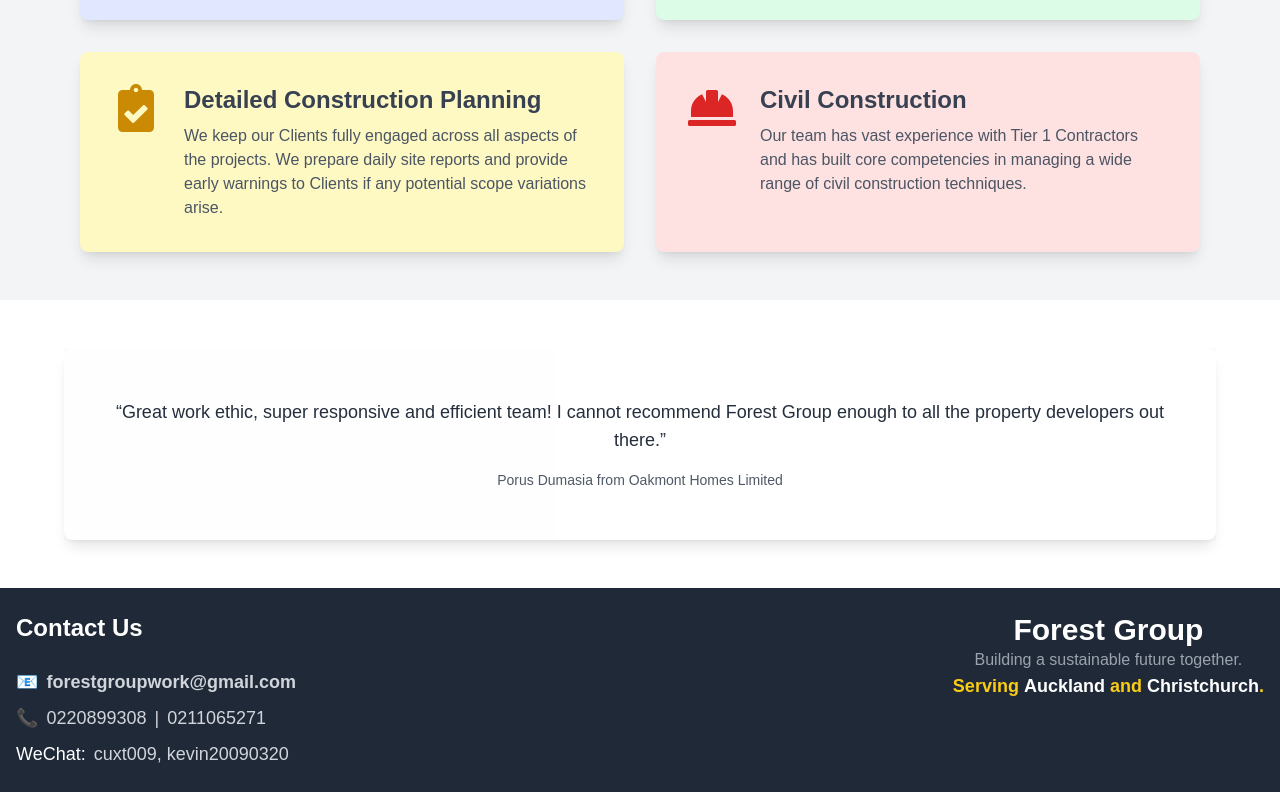
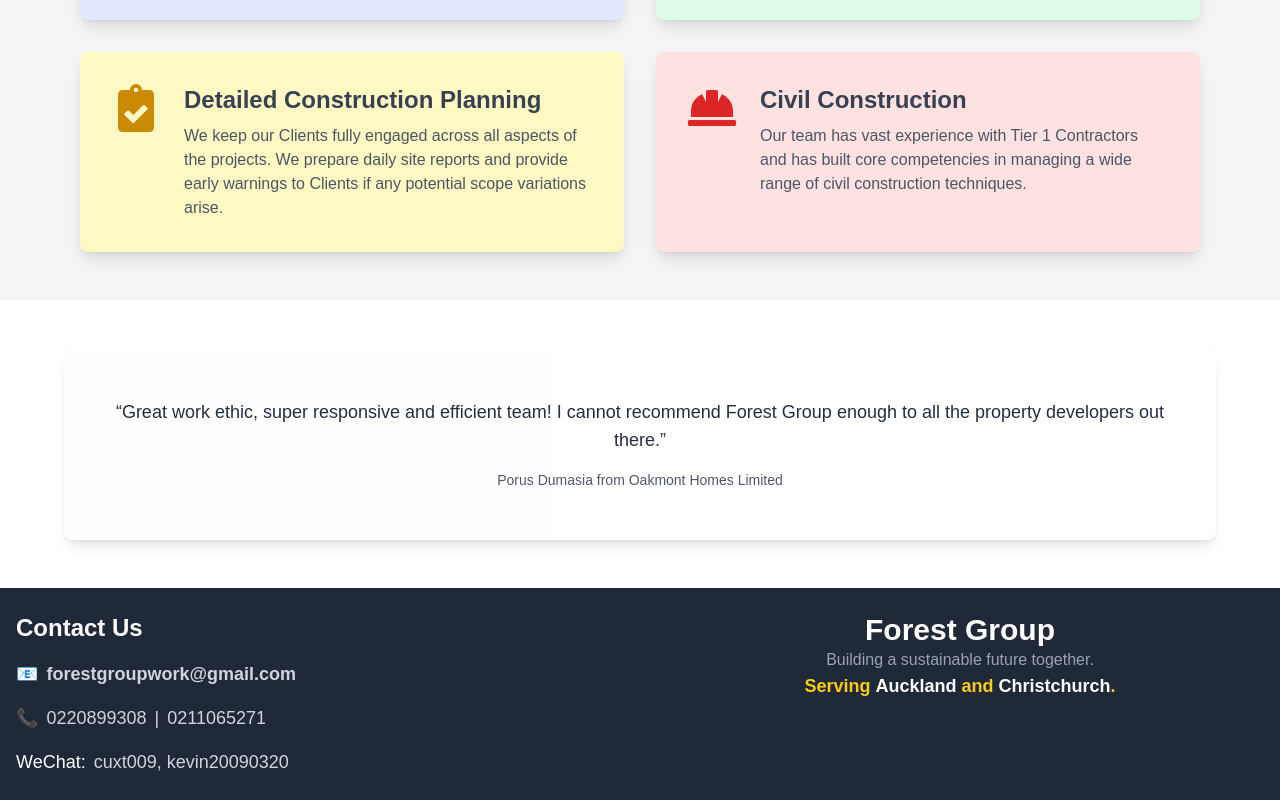
Before and after one commit to raulfanc/forestgroup_web, a React (Vite) app: page / in a window 1280 px wide. Shown: the part 920-1720 px from the top of the page. Built offline with nearby package versions, Linux system fonts and the light colour scheme; no server answers; a web font is replaced by a local one.

Commit message:
modify footer layout

```diff
--- a/src/layout/Footer.jsx
+++ b/src/layout/Footer.jsx
@@ -4,9 +4,11 @@ const Footer = () => {
   return (
     <footer className="bg-gray-800 text-white py-6">
       <div className="max-w-screen-xl mx-auto px-4">
-        <div className="flex justify-between items-start">
-          <div className="flex flex-col space-y-2">
-            <h3 className="text-2xl font-bold mb-4">Contact Us</h3>
+        {/* 使用 grid 布局，小屏幕上下排列，大屏幕左右排列 */}
+        <div className="grid grid-cols-1 md:grid-cols-2 gap-8">
+          {/* 左侧：联系方式 */}
+          <div className="flex flex-col space-y-4">
+            <h3 className="text-2xl font-bold">Contact Us</h3>
             <div className="flex items-center">
               <span className="mr-2 text-lg">📧</span>
               <a
@@ -30,6 +32,7 @@ const Footer = () => {
             </div>
           </div>
 
+          {/* 右侧：公司信息 */}
           <div className="flex flex-col items-center text-center">
             <h2 className="text-3xl font-bold">Forest Group</h2>
             <p className="text-md text-gray-400">
--- a/src/layout/Nav.jsx
+++ b/src/layout/Nav.jsx
@@ -15,7 +15,7 @@ const Nav = () => {
   return (
     <header className="fixed z-10 w-full">
       <nav className="grid grid-cols-5 items-center">
-        <div className="col-span-1 bg-white flex items-center justify-center p-2">
+        <div className="col-span-1  h-full bg-white flex items-center justify-center p-2">
           <NavLink to="/">
             <img src={logo} alt="Logo" width={120} height={40} />
           </NavLink>
```
